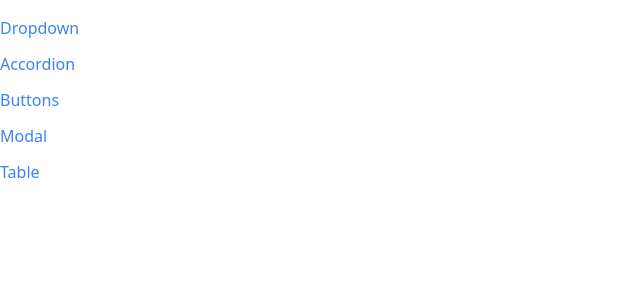
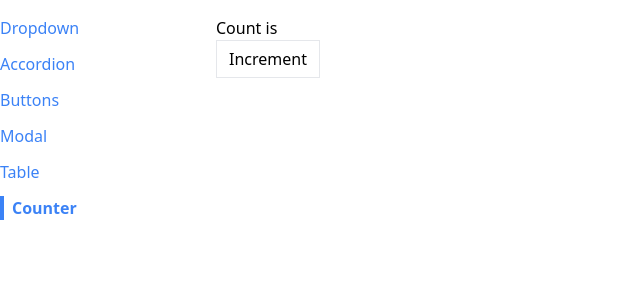
Before and after one commit to lior-ashkenazi/Modern-React-with-Redux, a React (Create React App) app in the folder comps/: page /counter in a window 1280 px wide. Shown: the top 300 px of the page, without its empty margins (0-640 px from the left). Built offline with nearby package versions, Linux system fonts and the light colour scheme.

Commit message:
Completed Section 17

```diff
--- a/comps/src/App.js
+++ b/comps/src/App.js
@@ -5,6 +5,7 @@
 import ButtonPage from './pages/ButtonPage';
 import ModalPage from './pages/ModalPage';
 import TablePage from './pages/TablePage';
+import CounterPage from './pages/CounterPage';
 
 function App() {
     return (
@@ -26,6 +27,9 @@
                 <Route path="/table">
                     <TablePage/>
                 </Route>
+                <Route path="/counter">
+                    <CounterPage initialCount={10}/>
+                </Route>
             </div>
         </div>
     );
--- a/comps/src/components/Sidebar.js
+++ b/comps/src/components/Sidebar.js
@@ -7,6 +7,7 @@
         {label: 'Buttons', path: '/buttons'},
         {label: 'Modal', path: '/modal'},
         {label: 'Table', path: '/table'},
+        {label: 'Counter', path: '/counter'},
     ];
 
     const renderedLinks = links.map((link) => {
--- a/comps/src/components/SortableTable.js
+++ b/comps/src/components/SortableTable.js
@@ -1,30 +1,11 @@
-import {useState} from 'react';
 import {GoArrowSmallDown, GoArrowSmallUp} from 'react-icons/go';
 import Table from './Table';
+import useSort from '../hooks/use-sort';
 
 function SortableTable(props) {
-    const [sortOrder, setSortOrder] = useState(null);
-    const [sortBy, setSortBy] = useState(null);
     const {config, data} = props;
+    const {sortOrder, sortBy, sortedData, handleClick} = useSort(data, config);
 
-    const handleClick = (label) => {
-        if (sortBy && label !== sortBy) {
-            setSortOrder('asc');
-            setSortBy(label);
-            return;
-        }
-
-        if (sortOrder == null) {
-            setSortOrder('asc');
-            setSortBy(label);
-        } else if (sortOrder === 'asc') {
-            setSortOrder('desc');
-            setSortBy(label);
-        } else if (sortOrder === 'desc') {
-            setSortOrder(null);
-            setSortBy(null);
-        }
-    };
 
     const updatedConfig = config.map((column) => {
         return !column?.sortValue ?
@@ -44,26 +25,9 @@
             };
     });
 
-    // 1. Only sort Data if sortOrder && sortBy are not null
-    // 2. If they're not null, make a copy of the 'data' prop
-    //    (that is because we NEVER modify a prop or a piece of state)
-    // 3. Find the correct sortValue function and use it for sorting
-    let sortedData = data;
-    if (sortOrder && sortBy) {
-        const {sortValue} = config.find(column => column.label === sortBy);
-        sortedData = [...data].sort((a, b) => {
-            const valueA = sortValue(a), valueB = sortValue(b);
-
-            const reversedOrder = sortOrder === 'asc' ? 1 : -1;
-
-            if (typeof valueA === 'string')
-                return valueA.localeCompare(valueB) * reversedOrder;
-            else return (valueA - valueB) * reversedOrder;
-        });
-    }
 
     // Config prop in props is *overwritten* by updatedConfig
-    return <Table {...props} data={sortedData} config={updatedConfig}/>
+    return <Table {...props} data={sortedData} config={updatedConfig}/>;
 
 }
 
--- /dev/null
+++ b/comps/src/hooks/use-counter.js
@@ -0,0 +1,18 @@
+import {useEffect, useState} from 'react';
+
+
+function useCounter(initialCount) {
+    const [count, setCount] = useState(initialCount);
+
+    useEffect(() => {
+        console.log(count);
+    }, [count]);
+
+    const increment = () => {
+        setCount(count + 1);
+    };
+
+    return {count, increment};
+}
+
+export default useCounter;
--- /dev/null
+++ b/comps/src/hooks/use-sort.js
@@ -0,0 +1,52 @@
+import {useState} from 'react';
+
+function useSort(data, config) {
+    const [sortOrder, setSortOrder] = useState(null);
+    const [sortBy, setSortBy] = useState(null);
+
+    const setSortColumn = (label) => {
+        if (sortBy && label !== sortBy) {
+            setSortOrder('asc');
+            setSortBy(label);
+            return;
+        }
+
+        if (sortOrder == null) {
+            setSortOrder('asc');
+            setSortBy(label);
+        } else if (sortOrder === 'asc') {
+            setSortOrder('desc');
+            setSortBy(label);
+        } else if (sortOrder === 'desc') {
+            setSortOrder(null);
+            setSortBy(null);
+        }
+    };
+
+    // 1. Only sort Data if sortOrder && sortBy are not null
+    // 2. If they're not null, make a copy of the 'data' prop
+    //    (that is because we NEVER modify a prop or a piece of state)
+    // 3. Find the correct sortValue function and use it for sorting
+    let sortedData = data;
+    if (sortOrder && sortBy) {
+        const {sortValue} = config.find(column => column.label === sortBy);
+        sortedData = [...data].sort((a, b) => {
+            const valueA = sortValue(a), valueB = sortValue(b);
+
+            const reversedOrder = sortOrder === 'asc' ? 1 : -1;
+
+            if (typeof valueA === 'string')
+                return valueA.localeCompare(valueB) * reversedOrder;
+            else return (valueA - valueB) * reversedOrder;
+        });
+    }
+
+    return {
+        sortOrder,
+        sortBy,
+        sortedData,
+        handleClick: setSortColumn
+    };
+}
+
+export default useSort;
--- /dev/null
+++ b/comps/src/pages/CounterPage.js
@@ -0,0 +1,18 @@
+import Button from '../components/Button';
+import useCounter from '../hooks/use-counter';
+
+
+function CounterPage({initialCount}) {
+    const {count, increment} = useCounter();
+
+    return (
+        <div>
+            <h1>Count is {count}</h1>
+            <Button onClick={increment}>
+                Increment
+            </Button>
+        </div>
+    );
+}
+
+export default CounterPage;
```
